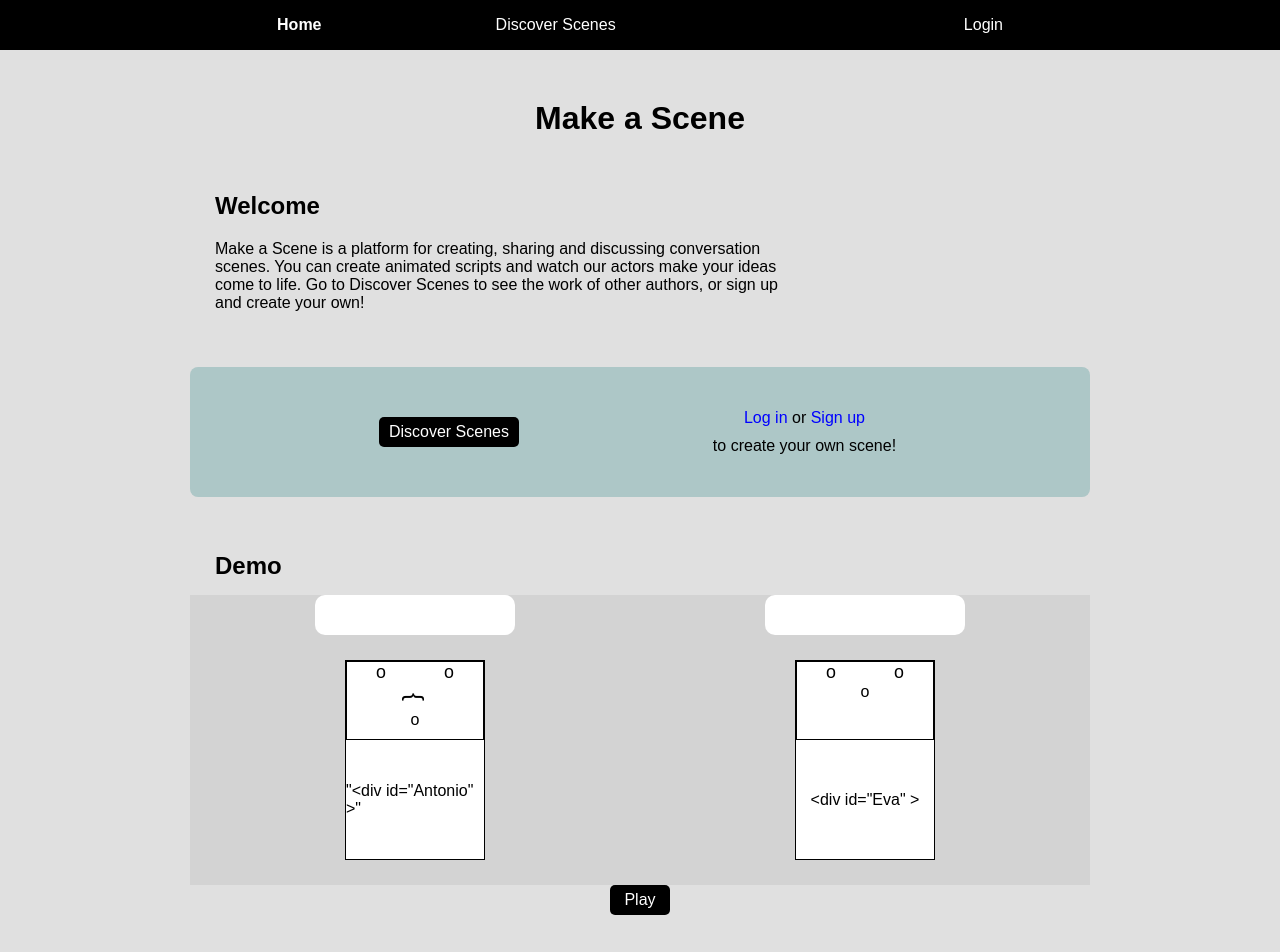
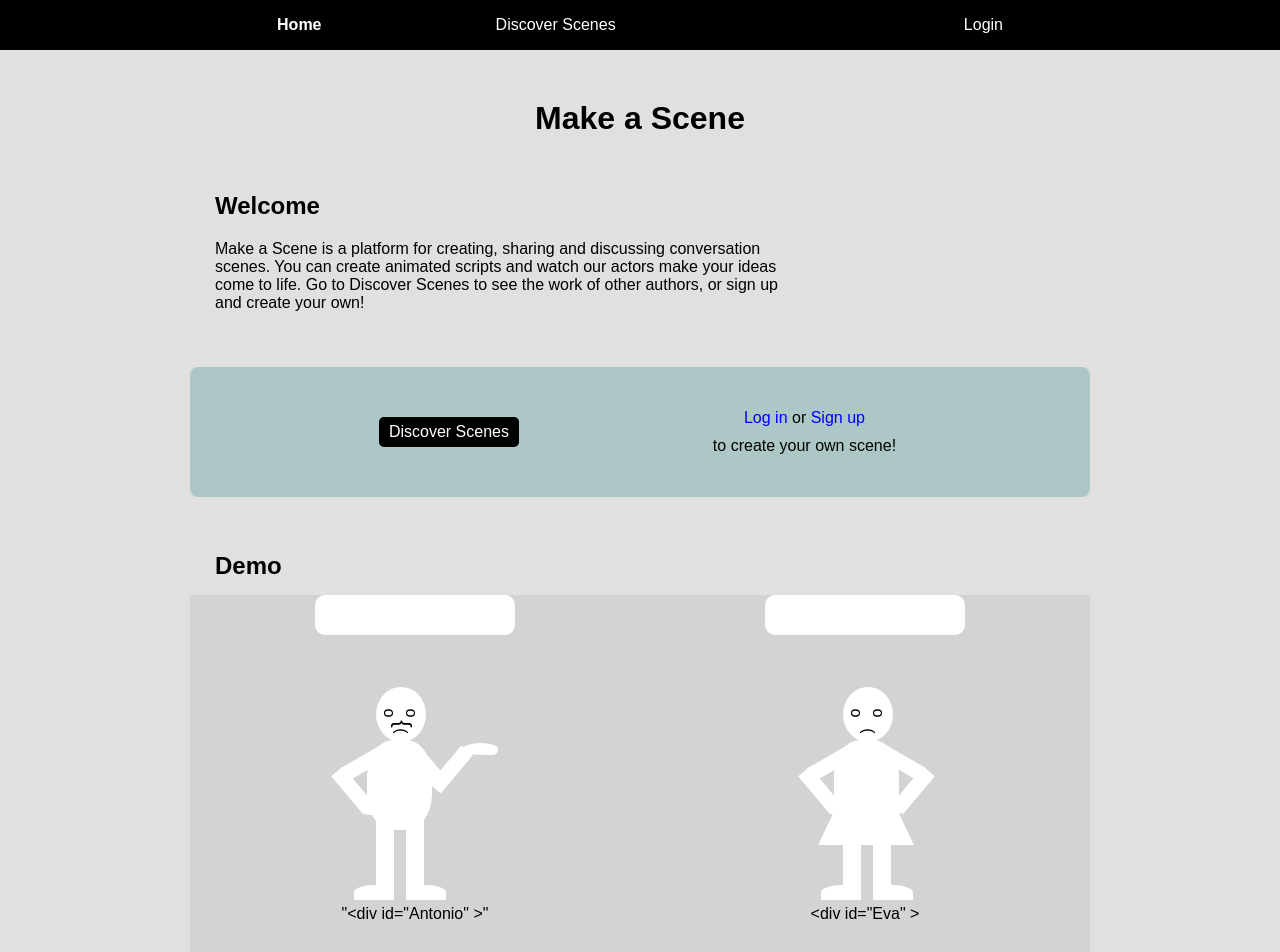
Before and after one commit to TdWa/make-a-scene-frontend, a React (Create React App) app: page / in a window 1280 px wide. Shown: the top 952 px of the page. Built offline with nearby package versions, Linux system fonts and the light colour scheme.

Commit message:
style actor body shape

```diff
--- a/src/components/Actor.tsx
+++ b/src/components/Actor.tsx
@@ -8,76 +8,164 @@ export default function Actor(props: ActorType) {
     leftEye: "o",
     rightEye: "o",
     moustache: "{",
-    mouth: "o",
+    mouth: "(",
   });
 
   return (
-    <ActorWrapper>
-      <ActorBody bg={props.backgroundColor} color={props.color}>
-        <div className="head">
-          <div className="eyes">
-            <div>{body.leftEye}</div>
-            <div>{body.rightEye}</div>
+    <ActorWrapper className="personContainer">
+      <ActorBody
+        // className="person"
+        type={props.type}
+      >
+        {/* ///// HEAD ///// */}
+        <div
+          style={{ backgroundColor: props.backgroundColor, color: props.color }}
+          className="bodypart head"
+        >
+          <div
+            style={{
+              backgroundColor: props.backgroundColor,
+            }}
+            className="bodypart eye1"
+          >
+            {body.leftEye}
           </div>
-          <div className="moustache">
-            {props.type === "man" && body.moustache}
+          <div
+            style={{
+              backgroundColor: props.backgroundColor,
+            }}
+            className="bodypart eye2"
+          >
+            {body.rightEye}
           </div>
-          <div className="mouth">{body.mouth}</div>
+          {props.type === "man" && (
+            <div
+              style={{
+                backgroundColor: props.backgroundColor,
+              }}
+              className="bodypart moustache"
+            >
+              {body.moustache}
+            </div>
+          )}
+          <div
+            style={{
+              backgroundColor: props.backgroundColor,
+            }}
+            className="bodypart mouth"
+          >
+            {body.mouth}
+          </div>
         </div>
-        <div className="chest">{props.name}</div>
+
+        {/* ///// UPPER BODY ///// */}
+        <div
+          style={{ backgroundColor: props.backgroundColor }}
+          className="bodypart upperBody"
+        ></div>
+        <div
+          style={{
+            backgroundColor: props.backgroundColor,
+          }}
+          className="bodypart arm1a"
+        ></div>
+        <div
+          style={{
+            backgroundColor: props.backgroundColor,
+          }}
+          className="bodypart arm1b"
+        ></div>
+        <div
+          style={{
+            backgroundColor: props.backgroundColor,
+          }}
+          className="bodypart hand1"
+        ></div>
+        {props.type === "man" ? (
+          <div>
+            <div
+              style={{
+                backgroundColor: props.backgroundColor,
+              }}
+              className="bodypart arm2a"
+            ></div>
+            <div
+              style={{
+                backgroundColor: props.backgroundColor,
+              }}
+              className="bodypart arm2b"
+            ></div>
+            <div
+              style={{
+                backgroundColor: props.backgroundColor,
+              }}
+              className="bodypart hand2"
+            ></div>
+          </div>
+        ) : (
+          <div>
+            <div
+              style={{
+                backgroundColor: props.backgroundColor,
+              }}
+              className="bodypart womanArm2a"
+            ></div>
+            <div
+              style={{
+                backgroundColor: props.backgroundColor,
+              }}
+              className="bodypart womanArm2b"
+            ></div>
+            <div
+              style={{
+                backgroundColor: props.backgroundColor,
+              }}
+              className="bodypart womanHand2"
+            ></div>
+          </div>
+        )}
+
+        {/* ///// LEGS ///// */}
+        <div>
+          <div
+            style={{
+              backgroundColor: props.backgroundColor,
+            }}
+            className="bodypart leg1"
+          >
+            <div
+              style={{
+                backgroundColor: props.backgroundColor,
+              }}
+              className="bodypart foot1"
+            ></div>
+          </div>
+          <div
+            style={{
+              backgroundColor: props.backgroundColor,
+            }}
+            className="bodypart leg2"
+          >
+            <div
+              style={{
+                backgroundColor: props.backgroundColor,
+              }}
+              className="bodypart foot2"
+            ></div>
+          </div>
+          {props.type === "woman" && (
+            <div
+              style={{
+                borderBottom: `100px solid ${props.backgroundColor}`,
+              }}
+              className="bodypart skirt"
+            ></div>
+          )}
+        </div>
       </ActorBody>
+      <div>
+        <p>{props.name}</p>
+      </div>
     </ActorWrapper>
   );
 }
-
-/*
-export default function Actor({ gender }) {
-  const man = gender === "man";
-  return (
-    <div className={`personContainer ${gender}`}>
-      <div className="speechBoxContainer">
-        {man ? (
-          <div id="manText" className="speechBox"></div>
-        ) : (
-          <div id="womanText" className="speechBox"></div>
-        )}
-      </div>
-      <div className={`person`}>
-        <div className="head">
-          <div className="eye1">{man ? "o" : "("}</div>
-          <div className="eye2">{man ? "o" : "("}</div>
-          {man ? <div className="moustache">{"{"}</div> : <div></div>}
-          <div className="mouth">o</div>
-        </div>
-        <div className="upperBody">
-          <div className="arm1a"></div>
-          <div className="arm1b"></div>
-          <div className="hand1"></div>
-          {man ? (
-            <div>
-              <div className="arm2a"></div>
-              <div className="arm2b"></div>
-              <div className="hand2"></div>
-            </div>
-          ) : (
-            <div>
-              <div className="womanArm2a"></div>
-              <div className="womanArm2b"></div>
-              <div className="womanHand2"></div>
-            </div>
-          )}
-        </div>
-        <div className="legs">
-          <div className="leg1">
-            <div className="foot1"></div>
-          </div>
-          <div className="leg2">
-            <div className="foot2"></div>
-          </div>
-          {man ? <div></div> : <div className="skirt"></div>}
-        </div>
-      </div>
-    </div>
-  );
-}
-*/
--- a/src/components/ActorStyles.ts
+++ b/src/components/ActorStyles.ts
@@ -3,68 +3,191 @@ import styled from "styled-components";
 export const ActorWrapper = styled.div`
   width: 200px;
   height: 250px;
+  margin: 50px auto;
   display: flex;
-  justify-content: center;
+  flex-direction: column;
   align-items: center;
+`;
 
-  .head {
-    height: 40%;
-    border: 1px solid black;
-    display: flex;
-    flex-direction: column;
+type ActorBodyProps = {
+  type: "man" | "woman";
+};
+
+export const ActorBody = styled.div.attrs((props: ActorBodyProps) => ({}))<{
+  type: "man" | "woman";
+}>`
+  position: relative;
+  width: 164px;
+  width: ${({ type }) => (type === "man" ? "164px" : "131px")};
+  position: relative;
+  height: 215px;
+
+  .bodypart {
+    position: absolute;
   }
 
-  .head div {
-    display: flex;
-    justify-content: space-around;
-    align-items: center;
+  /* ///// HEAD ///// */
+  .head {
+    width: 50px;
+    height: 55px;
+    border-radius: 50%;
+    top: 2px;
+    left: 43px;
+  }
+
+  .eye1 {
+    top: 17px;
+    left: 8px;
+    transform: rotate(-90deg);
+  }
+  .eye2 {
+    top: 17px;
+    left: 30px;
+    transform: rotate(-90deg);
   }
 
   .moustache {
+    font-size: 1.4rem;
     transform: rotate(90deg);
+    top: 24px;
+    left: 23px;
   }
 
-  .chest {
-    height: 60%;
-    display: flex;
-    justify-content: center;
-    align-items: center;
+  .mouth {
+    transform: rotate(90deg);
+    top: 35px;
+    left: 22px;
+  }
+
+  /* ///// UPPER BODY ///// */
+  .upperBody {
+    height: 90px;
+    width: 65px;
+    border-radius: 40%;
+    left: 34px;
+    top: 55px;
+    /* animation: breathe 5s infinite; */
+  }
+
+  /* @keyframes breathe {
+    0% {
+      transform: scale(1);
+    }
+    50% {
+      transform: scale(1.03);
+    }
+    100% {
+      transform: scale(1);
+    }
+  } */
+
+  .arm1a {
+    width: 50px;
+    height: 15px;
+    transform: rotate(150deg);
+    border-bottom-right-radius: 6px;
+    left: 4px;
+    top: 72px;
+  }
+  .arm1b {
+    width: 50px;
+    height: 15px;
+    transform: rotate(50deg);
+    border-top-left-radius: 3px;
+    left: -5px;
+    top: 98px;
+  }
+  .hand1 {
+    width: 35px;
+    height: 10px;
+    border-radius: 50%;
+    border-bottom-left-radius: 5px;
+    left: 30px;
+    top: 120px;
+  }
+
+  .arm2a {
+    width: 50px;
+    height: 15px;
+    transform: rotate(50deg);
+    left: 70px;
+    top: 75px;
+  }
+  .arm2b {
+    width: 50px;
+    height: 15px;
+    transform: rotate(-50deg);
+    left: 93px;
+    top: 77px;
+  }
+  .hand2 {
+    width: 35px;
+    height: 12px;
+    border-radius: 50%;
+    border-bottom-right-radius: 5px;
+    left: 130px;
+    top: 58px;
+  }
+  .womanArm2a {
+    width: 50px;
+    height: 15px;
+    transform: rotate(30deg);
+    border-top-right-radius: 6px;
+    left: 78px;
+    top: 71px;
+  }
+  .womanArm2b {
+    width: 50px;
+    height: 15px;
+    transform: rotate(130deg);
+    left: 88px;
+    top: 98px;
+  }
+  .womanHand2 {
+    width: 35px;
+    height: 12px;
+    border-radius: 50%;
+    border-bottom-right-radius: 5px;
+    left: 68px;
+    top: 117px;
+  }
+
+  /* ///// LEGS ///// */
+  .skirt {
+    background-color: transparent;
+    border-left: 48px solid transparent;
+    border-right: 48px solid transparent;
+    left: 18px;
+    top: 60px;
+  }
+
+  .leg1 {
+    width: 18px;
+    height: 80px;
+    top: 130px;
+    left: 43px;
+  }
+
+  .leg2 {
+    width: 18px;
+    height: 80px;
+    left: 73px;
+    top: 130px;
+  }
+
+  .foot1 {
+    width: 40px;
+    height: 15px;
+    border-top-left-radius: 50%;
+    left: -22px;
+    top: 70px;
+  }
+
+  .foot2 {
+    width: 40px;
+    height: 15px;
+    border-top-right-radius: 50%;
+    left: 0px;
+    top: 70px;
   }
 `;
-
-type ActorBodyProps = {
-  bg: string;
-  color: string;
-};
-
-export const ActorBody = styled.div.attrs((props: ActorBodyProps) => ({
-  style: {
-    backgroundColor: props.bg,
-    color: props.color,
-  },
-}))<{ bg: string; color: string }>`
-  position: relative;
-  width: 70%;
-  height: 80%;
-  border: 1px solid black;
-
-  .moustache {
-    font-size: 1.5rem;
-  }
-
-  .eyes {
-    animation: mymove 5s infinite;
-  }
-
-  @keyframes mymove {
-    0% {
-      font-size: 1rem;
-    }
-    50% {
-      font-size: 1.3rem;
-    }
-    100% {
-      font-size: 1rem;
-    }
-  }
-`;
--- a/src/pages/MySceneBuilderPage.tsx
+++ b/src/pages/MySceneBuilderPage.tsx
@@ -204,6 +204,7 @@ export default function MySceneBuilderPage() {
         <ScenePlayer actors={actors} />
       </div>
       <div className="pageRow">
+        {playable && (
           <Button
             center
             onClick={() =>
@@ -212,6 +213,7 @@ export default function MySceneBuilderPage() {
           >
             Play
           </Button>
+        )}
       </div>
       <div className="pageRow">
         {script.map((phrase) => {
--- a/src/pages/ViewScenePage.tsx
+++ b/src/pages/ViewScenePage.tsx
@@ -33,8 +33,6 @@ export default function ViewScenePage() {
   const user = useSelector(selectUser);
   const loading = useSelector(selectAuthorsLoading);
   const loadingHappened = useRef(false);
-
-  /// TESTING
   const [playable, setPlayable] = useState(true);
 
   useEffect(() => {
@@ -66,6 +64,7 @@ export default function ViewScenePage() {
       <PageTitle>{scene.name}</PageTitle>
       <ScenePlayer actors={actors} />
       <div className="pageRow">
+        {playable && (
           <Button
             center
             onClick={() =>
@@ -74,6 +73,7 @@ export default function ViewScenePage() {
           >
             Play
           </Button>
+        )}
       </div>
       <div className="pageRow">
         <h2>Author: {scene.authorName}</h2>
```
Also changed, not shown: src/functions.ts (+0 -10 lines). Lines whose indentation alone changed are shown as unchanged.
